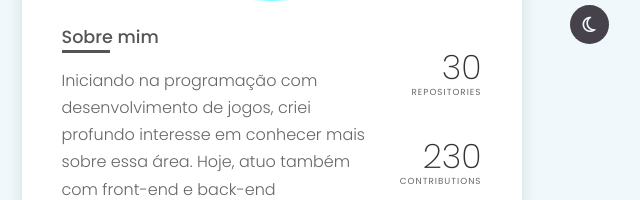
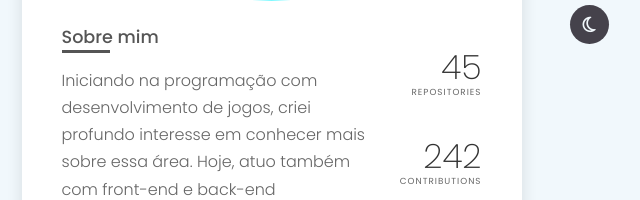
Before and after one commit to iaZe/Portfolio, a plain HTML site: page index.html in a window 1280 px wide. Shown: the part 376-576 px from the top of the page, 301-941 px from the left. Drawn offline with Linux system fonts and the light colour scheme.

Commit message:
Update index.html

```diff
--- a/index.html
+++ b/index.html
@@ -64,11 +64,11 @@
 
                     <div class="right">
                         <div>
-                            <h3 class="number">30</h3>
+                            <h3 class="number">45</h3>
                             <h3 class="number-title">Repositories</h3>
                         </div>
                         <div>
-                            <h3 class="number">230</h3>
+                            <h3 class="number">242</h3>
                             <h3 class="number-title">Contributions</h3>
                         </div>
                         <div>
```
